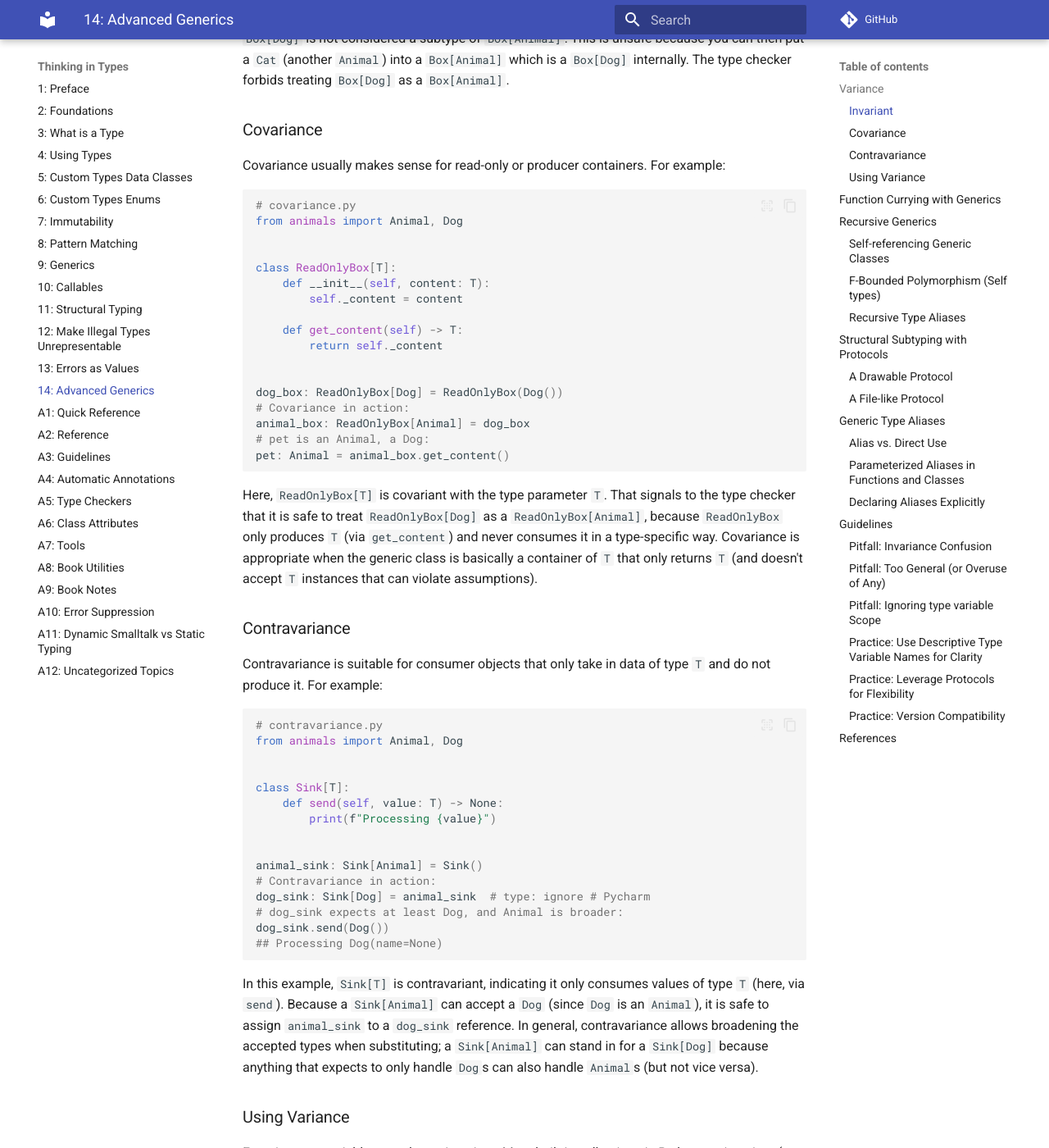
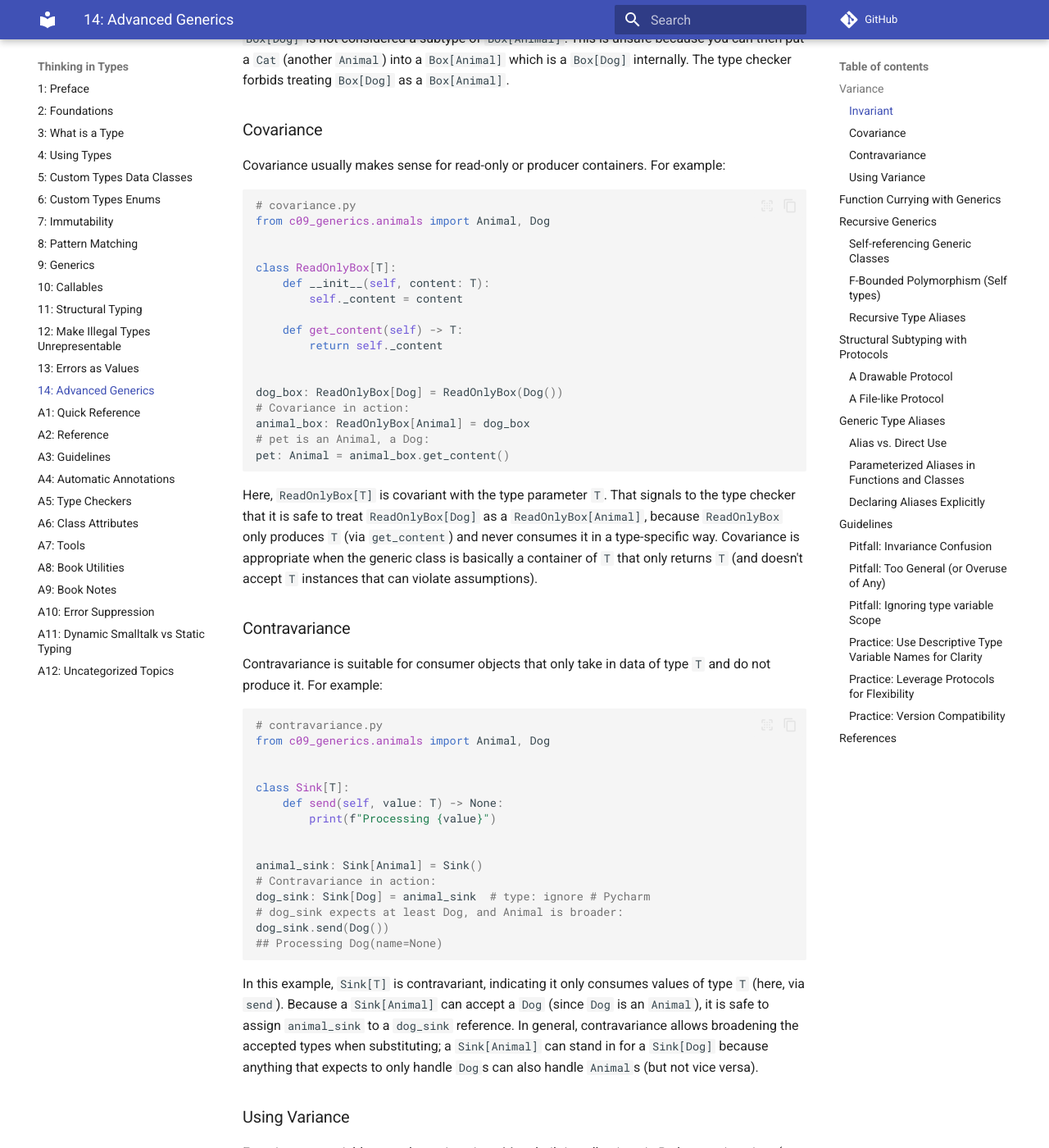
Before and after one commit to ThinkingInTypes/ThinkingInTypes.github.io, an MkDocs documentation site: the page built from Chapters/C14_Advanced_Generics.md, in a window 1280 px wide and 1400 px high, scrolled down 612 px. Shown: the whole window at 82% size. Built offline with MkDocs 1.6.1 and Material for MkDocs 9.7.7, drawn with Linux system fonts in a browser that asks for light colours; comment, search, counter and statistics services are not loaded; some of the changed text lies outside the part shown.

Commit message:
Update C14_Advanced_Generics.md

````diff
--- a/Chapters/C14_Advanced_Generics.md
+++ b/Chapters/C14_Advanced_Generics.md
@@ -30,7 +30,7 @@ For example:
 
 ```python
 # covariance.py
-from animals import Animal, Dog
+from c09_generics.animals import Animal, Dog
 
 
 class ReadOnlyBox[T]:
@@ -61,7 +61,7 @@ For example:
 
 ```python
 # contravariance.py
-from animals import Animal, Dog
+from c09_generics.animals import Animal, Dog
 
 
 class Sink[T]:
@@ -640,7 +640,7 @@ A common mistake is expecting container types to be covariantly interchangeable:
 
 ```python
 # invariance_confusion.py
-from animals import Animal, Dog
+from c09_generics.animals import Animal, Dog
 
 animals: list[Animal] = [Animal()]
 dogs: list[Dog] = [Dog()]
````
